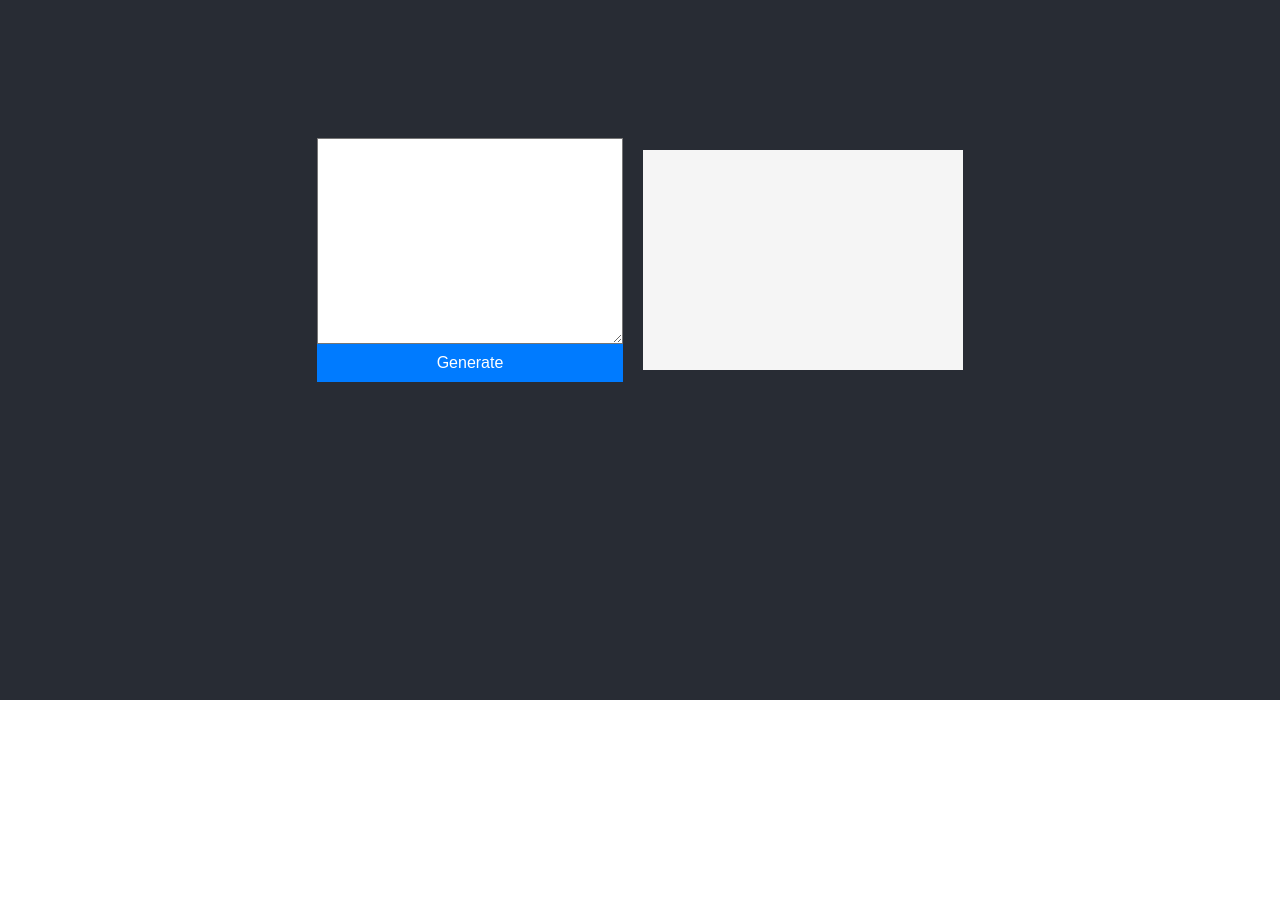
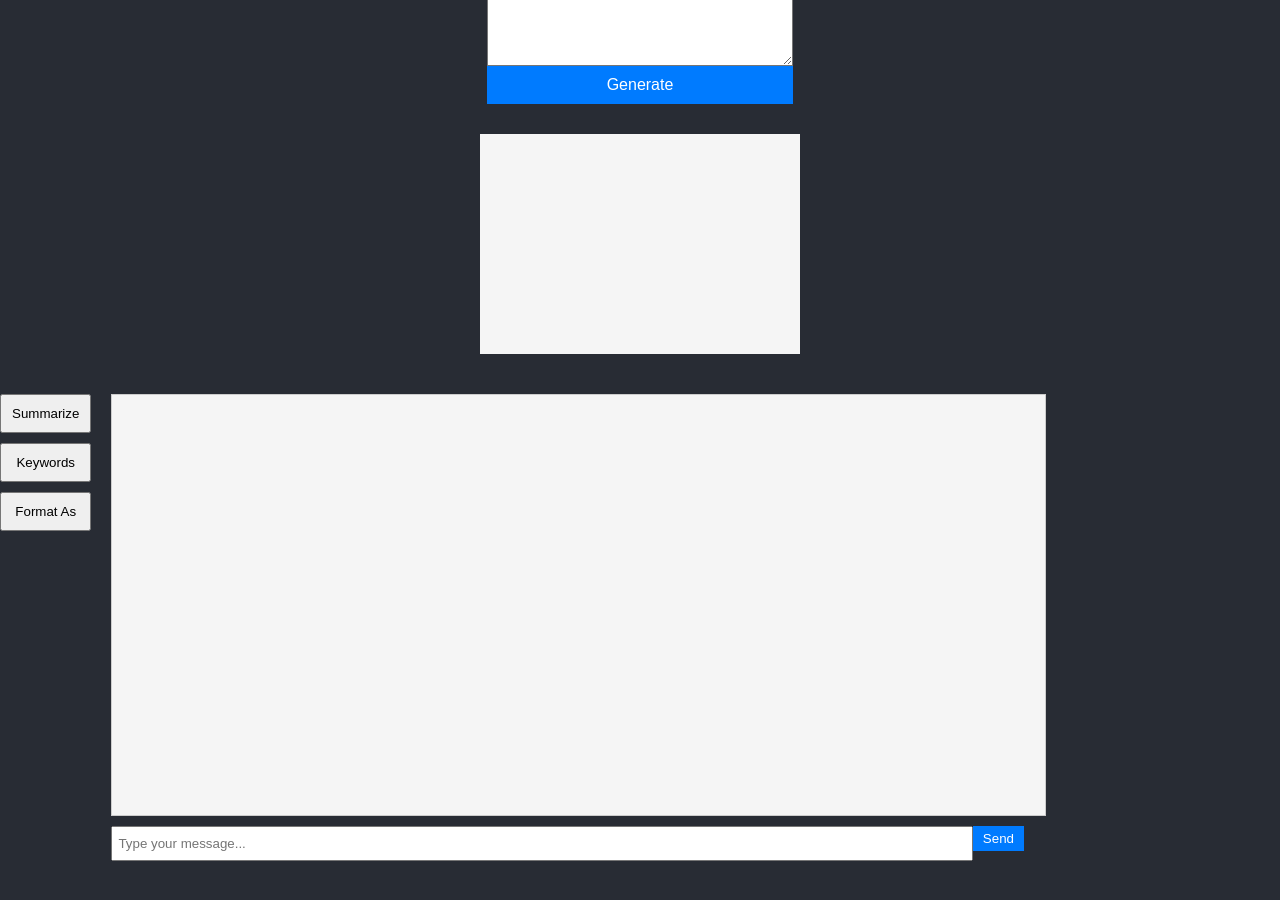
Before and after one commit to rkruser/km-health-solutions, a React (Create React App) app in the folder frontend/site-frontend/: page / in a window 1280 px wide. Shown: the part 220-1120 px from the top of the page. Before the commit the page ends 920 px from the top, so only its background shows below. Built offline with nearby package versions, Linux system fonts and the light colour scheme.

Commit message:
Added AI chat window

```diff
--- a/frontend/site-frontend/src/App.css
+++ b/frontend/site-frontend/src/App.css
@@ -1,6 +1,7 @@
 .App {
   text-align: center;
   background-color: #282c34;
+  min-height: 100vh;
 }
 
 .App-logo {
@@ -59,9 +60,9 @@
 
 .PatientInput {
   display: flex;
+  flex-direction: column;
   justify-content: center;
   align-items: center;
-  height: 100vh;
 }
 
 .input-pane {
@@ -89,7 +90,59 @@
   width: 300px;
   height: 200px;
   background-color: #f5f5f5;
-  margin-left: 20px;
+  margin-top: 20px;
   padding: 10px;
   overflow-wrap: break-word;
 }
+
+
+.AIchat {
+  display: flex;
+  width: 80%;
+  margin-top: 40px;
+}
+
+.left-column {
+  display: flex;
+  flex-direction: column;
+  margin-right: 20px;
+}
+
+button {
+  margin-bottom: 10px;
+  padding: 10px;
+  cursor: pointer;
+}
+
+.chat-container {
+  display: flex;
+  flex-direction: column;
+  width: 100%;
+}
+
+.chat-window {
+  width: 100%;
+  height: 400px;
+  border: 1px solid #ccc;
+  padding: 10px;
+  overflow-y: auto;
+  background-color: #f5f5f5;
+}
+
+.chat-input {
+  display: flex;
+  margin-top: 10px;
+}
+
+.chat-input input {
+  flex-grow: 1;
+  padding: 5px;
+}
+
+.chat-input button {
+  background-color: #007bff;
+  color: white;
+  border: none;
+  padding: 5px 10px;
+  cursor: pointer;
+}
--- a/frontend/site-frontend/src/App.js
+++ b/frontend/site-frontend/src/App.js
@@ -1,6 +1,6 @@
 import './App.css';
 
-import React, { useState } from 'react';
+import React, { useState, useRef, useEffect } from 'react';
 import {Helmet} from 'react-helmet';
 
 
@@ -15,6 +15,7 @@ function App() {
       </div>
       <div>
         <PatientInput />
+        <AIchat />
       </div>
       <div style={{height: "40px"}}>
       </div>
@@ -26,8 +27,9 @@ export default App;
 
 
 function generateData(text) {
-  return text+" hello"
+  return text.toUpperCase() + " hello";
 }
+
 
 
 function PatientInput() {
@@ -60,3 +62,73 @@ function PatientInput() {
     </div>
   );
 }
+
+function chatWithAI(text) {
+  return "placeholder text!!"
+}
+
+function performAction(action) {
+  return "placeholder text! 2222"
+}
+
+function AIchat() {
+  const [inputText, setInputText] = useState('');
+  const [chatHistory, setChatHistory] = useState([]);
+  const chatWindowRef = useRef(null);
+
+  useEffect(() => {
+    scrollToBottom();
+  }, [chatHistory]);
+
+  const handleInputChange = (event) => {
+    setInputText(event.target.value);
+  };
+
+  const handleSubmit = async () => {
+    const reply = await chatWithAI(inputText);
+    addMessageToChat(`User: ${inputText}`);
+    addMessageToChat(`AI: ${reply}`);
+    setInputText('');
+  };
+
+  const addMessageToChat = (message) => {
+    setChatHistory((prevChatHistory) => [...prevChatHistory, message]);
+  };
+
+  const handleButtonClick = async (action) => {
+    const result = await performAction(action);
+    addMessageToChat(`AI: ${result}`);
+  };
+
+  const scrollToBottom = () => {
+    if (chatWindowRef.current) {
+      chatWindowRef.current.scrollTop = chatWindowRef.current.scrollHeight;
+    }
+  };
+
+  return (
+    <div className="AIchat">
+      <div className="left-column">
+        <button onClick={() => handleButtonClick('summarize')}>Summarize</button>
+        <button onClick={() => handleButtonClick('keywords')}>Keywords</button>
+        <button onClick={() => handleButtonClick('format as')}>Format As</button>
+      </div>
+      <div className="chat-container">
+        <div className="chat-window" ref={chatWindowRef}>
+          {chatHistory.map((message, index) => (
+            <p key={index}>{message}</p>
+          ))}
+        </div>
+        <div className="chat-input">
+          <input
+            type="text"
+            value={inputText}
+            onChange={handleInputChange}
+            placeholder="Type your message..."
+          />
+          <button onClick={handleSubmit}>Send</button>
+        </div>
+      </div>
+    </div>
+  );
+}
```
